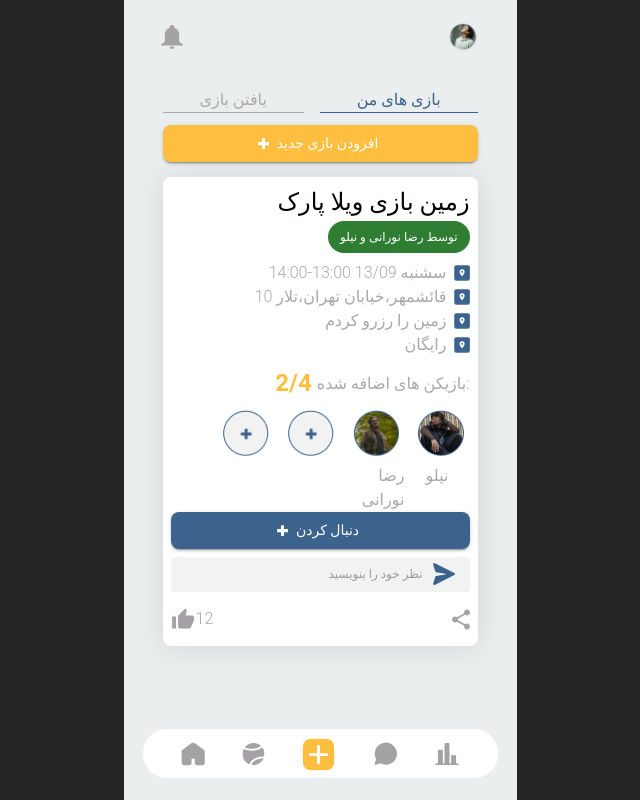
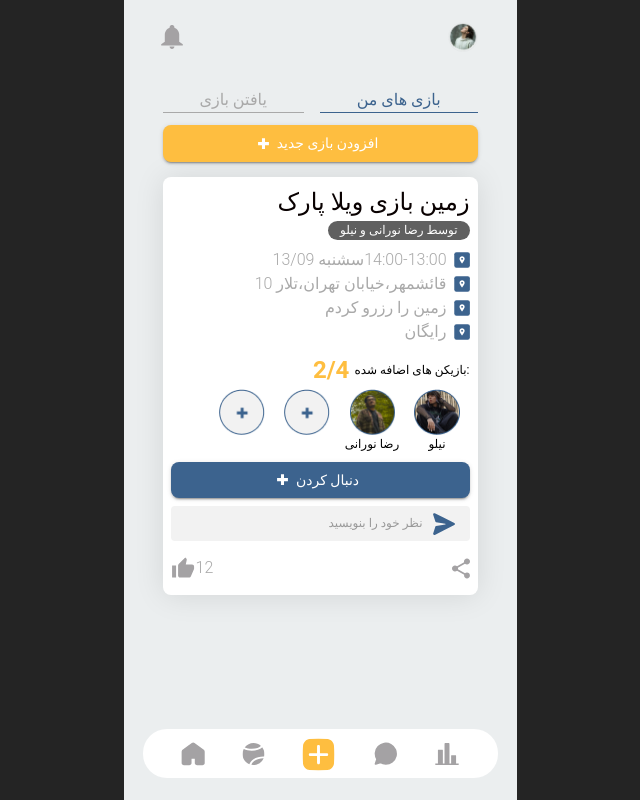
Before and after one commit to nightfury-305244/Court, a React (Vite) app: page /mygames in a window 1280 px wide. Shown: the whole page, without its empty margins (320-960 px from the left). Built offline with nearby package versions, Linux system fonts and the light colour scheme.

Commit message:
add horizontal scrolling

```diff
--- /dev/null
+++ b/src/components/component/HorizontalScrolling.tsx
@@ -0,0 +1,92 @@
+import { IconButton, Typography, styled } from '@mui/material';
+import React, { useRef, useState, MouseEvent, useEffect } from 'react';
+
+const HorizontalDiv = styled("div")(({ theme }) => ({
+  width: "fit-content",
+  maxWidth: "100%",
+  display: "flex",
+  flexDirection: "row",
+  alignItems: "flex-start",
+  overflowX: "hidden",
+  cursor: "grab",
+  ".item": {
+    display: "flex",
+    flexDirection: "column",
+    alignItems: "center",
+    "img": {
+      width: "46px",
+      height: "46px",
+    },
+    "h2": {
+      width: "65px",
+      textAlign: "center",
+    }
+  }
+}));
+
+interface Props {
+  data: {
+    url: string,
+    name: string
+  }[]
+}
+
+const HorizontalScrolling = (props: Props) => {
+  const { data } = props;
+  const sliderRef = useRef<HTMLDivElement>(null);
+  const [isDown, setIsDown] = useState<boolean>(false);
+  const [startX, setStartX] = useState<number>(0);
+  const [scrollLeft, setScrollLeft] = useState<number>(0);
+
+  useEffect(() => {
+    const element = sliderRef.current;
+    if (element) {
+      element.scrollLeft = element.scrollWidth - element.clientWidth;
+    }
+  }, [data]);
+
+  const startDragging = (e: MouseEvent) => {
+    const element = sliderRef.current;
+    if (element) {
+      setIsDown(true);
+      setStartX(e.pageX - element.offsetLeft);
+      setScrollLeft(element.scrollLeft);
+    }
+  };
+
+  const stopDragging = () => {
+    setIsDown(false);
+  };
+
+  const handleMouseMove = (e: MouseEvent) => {
+    if (!isDown) return;
+    e.preventDefault();
+    const element = sliderRef.current;
+    if (element) { // Additional check for null
+      const x = e.pageX - element.offsetLeft;
+      const walk = (x - startX); // Adjust scroll speed here
+      element.scrollLeft = scrollLeft - walk;
+    }
+  };
+
+  return (
+    <HorizontalDiv
+      ref={sliderRef}
+      onMouseDown={startDragging}
+      onMouseLeave={stopDragging}
+      onMouseUp={stopDragging}
+      onMouseMove={handleMouseMove}
+    >
+      {data.map((item, index) => (
+        <div key={index} className="item">
+          <IconButton sx={{p: 0}}>
+            <img src={item.url} alt={item.name} />
+          </IconButton>
+          <Typography variant='h2'>{item.name}</Typography>
+        </div>
+      ))}
+    </HorizontalDiv>
+  );
+}
+
+export default HorizontalScrolling;
--- a/src/pages/MyGame.tsx
+++ b/src/pages/MyGame.tsx
@@ -2,12 +2,10 @@ import { Box, Button, Card, Chip, IconButton, InputBase, Paper, Typography, styl
 import { useNavigate } from 'react-router-dom'
 import plusSVG from "../assets/+.svg"
 import pointSVG from "../assets/point.svg"
-import Group from "../assets/Group_62.png"
-import avatar4 from "../assets/Ellipse4.png"
-import avatar5 from "../assets/Ellipse5.png"
 import arrow from "../assets/fluent_send-32-filled.svg"
 import mdi from "../assets/mdi_like.svg"
 import vector from "../assets/Vector.svg"
+import HorizontalScrolling from '../components/component/HorizontalScrolling'
 
 const Content = styled(Card)(()=>({
   borderRadius: "8px",
@@ -27,7 +25,7 @@ const Content = styled(Card)(()=>({
       lineHeight: "18.6px"
     }
   },
-  ".item": {
+  ".itemView": {
     display: "flex",
     justifyContent: "end",
     alignItems: "center",
@@ -37,20 +35,6 @@ const Content = styled(Card)(()=>({
       marginLeft: "7px"
     }
   },
-  ".carousel": {
-    display: "flex",
-    flexDirection: "row",
-    alignItems: "flex-start",
-    ".item": {
-      width: "65px",
-      display: "flex",
-      flexDirection: "column",
-      "img": {
-        width: "46px",
-        height: "46px",
-      }
-    }
-  }
 }))
 
 const GameTabStyle = styled(Box)(({theme})=> ({
@@ -85,6 +69,25 @@ const MyGame = (_props: Props) => {
     navigate("/editornewmatch")
   }
 
+  const data = [
+    {
+      url: "/src/assets/Group_62.png",
+      name: ""
+    },
+    {
+      url: "/src/assets/Group_62.png",
+      name: ""
+    },
+    {
+      url: "/src/assets/Ellipse5.png",
+      name: "رضا نورانی"
+    },
+    {
+      url: "/src/assets/Ellipse4.png",
+      name: "نیلو"
+    },
+  ]
+
   return (
     <Box sx={{p: "10px 39px"}}>
       <Box>
@@ -107,27 +110,27 @@ const MyGame = (_props: Props) => {
           <Typography variant='h1'>
             زمین بازی ویلا پارک
           </Typography>
-          <Chip color='success' label="توسط رضا نورانی و نیلو" />
+          <Chip sx={{height: "fit-content"}} color='info' label="توسط رضا نورانی و نیلو" />
         </Box>
         <Box sx={{marginTop: "8px"}}>
-          <Box className="item">
-            <Typography>14:00-13:00 سشنبه 13/09</Typography>
+          <Box className="itemView">
+            <Typography>سشنبه 13/09</Typography> <Typography>14:00-13:00</Typography>
             <img src={pointSVG} alt="point"/>
           </Box>
-          <Box className="item">
+          <Box className="itemView">
             <Typography>قائشمهر،خیابان تهران،تلار 10</Typography>
             <img src={pointSVG} alt="point"/>
           </Box>
-          <Box className="item">
+          <Box className="itemView">
             <Typography>زمین را رزرو کردم</Typography>
             <img src={pointSVG} alt="point"/>
           </Box>
-          <Box className="item">
+          <Box className="itemView">
             <Typography>رایگان</Typography>
             <img src={pointSVG} alt="point"/>
           </Box>
         </Box>
-        <Box className="item" sx={{marginTop: "8px"}}>
+        <Box className="itemView" sx={{marginTop: "8px"}}>
           <Typography sx={{
             color: "#FEBE40",
             fontSize: "24px",
@@ -135,25 +138,10 @@ const MyGame = (_props: Props) => {
             lineHeight: "37.2px",
             marginRight: "5px"
           }}>2/4</Typography>
-          <Typography>بازیکن های اضافه شده:</Typography>
+          <Typography variant='h2'>بازیکن های اضافه شده:</Typography>
         </Box>
-        <Box className="carousel">
-          <Box className="item">
-            <IconButton><img src={Group} alt="add" /></IconButton>
-          </Box>
-          <Box className="item">
-            <IconButton><img src={Group} alt="add" /></IconButton>
-          </Box>
-          <Box className="item">
-            <IconButton><img src={avatar5} alt="add" /></IconButton>
-            <Typography>رضا نورانی</Typography>
-          </Box>
-          <Box className="item">
-            <IconButton><img src={avatar4} alt="add" /></IconButton>
-            <Typography>نیلو</Typography>
-          </Box>
-        </Box>
-        <Button variant="contained" fullWidth startIcon={<img src={plusSVG} alt='+'/>} onClick={handleNewMatch}>
+        <HorizontalScrolling data={data} />
+        <Button variant="contained" fullWidth startIcon={<img src={plusSVG} alt='+'/>} onClick={handleNewMatch} sx={{mt:"8px"}}>
            دنبال کردن
         </Button>
         <Paper
@@ -165,7 +153,7 @@ const MyGame = (_props: Props) => {
             placeholder="نظر خود را بنویسید"
             inputProps={{ 'aria-label': 'نظر خود را بنویسید' }}
           />
-          <IconButton color="primary" sx={{ p: '2.5px 8.5px' }} aria-label="directions">
+          <IconButton color="primary" sx={{ m: '2.5px 8.5px', p: 0 }} aria-label="directions">
             <img src={arrow} alt='send'/>
           </IconButton>
         </Paper>
--- a/src/styles/theme.ts
+++ b/src/styles/theme.ts
@@ -29,9 +29,10 @@ export const theme = createTheme({
       lineHeight: "37.2px",
     },
     h2: {
-      fontSize: '2rem',
+      fontSize: '12px',
       fontWeight: 400,
-      color: 'darkgreen'
+      color: "#000000",
+      lineHeight: "18.6px"
     },
     // You can add more styles for other text variants (h3, h4, subtitle1, etc.)
     body1: {
```
